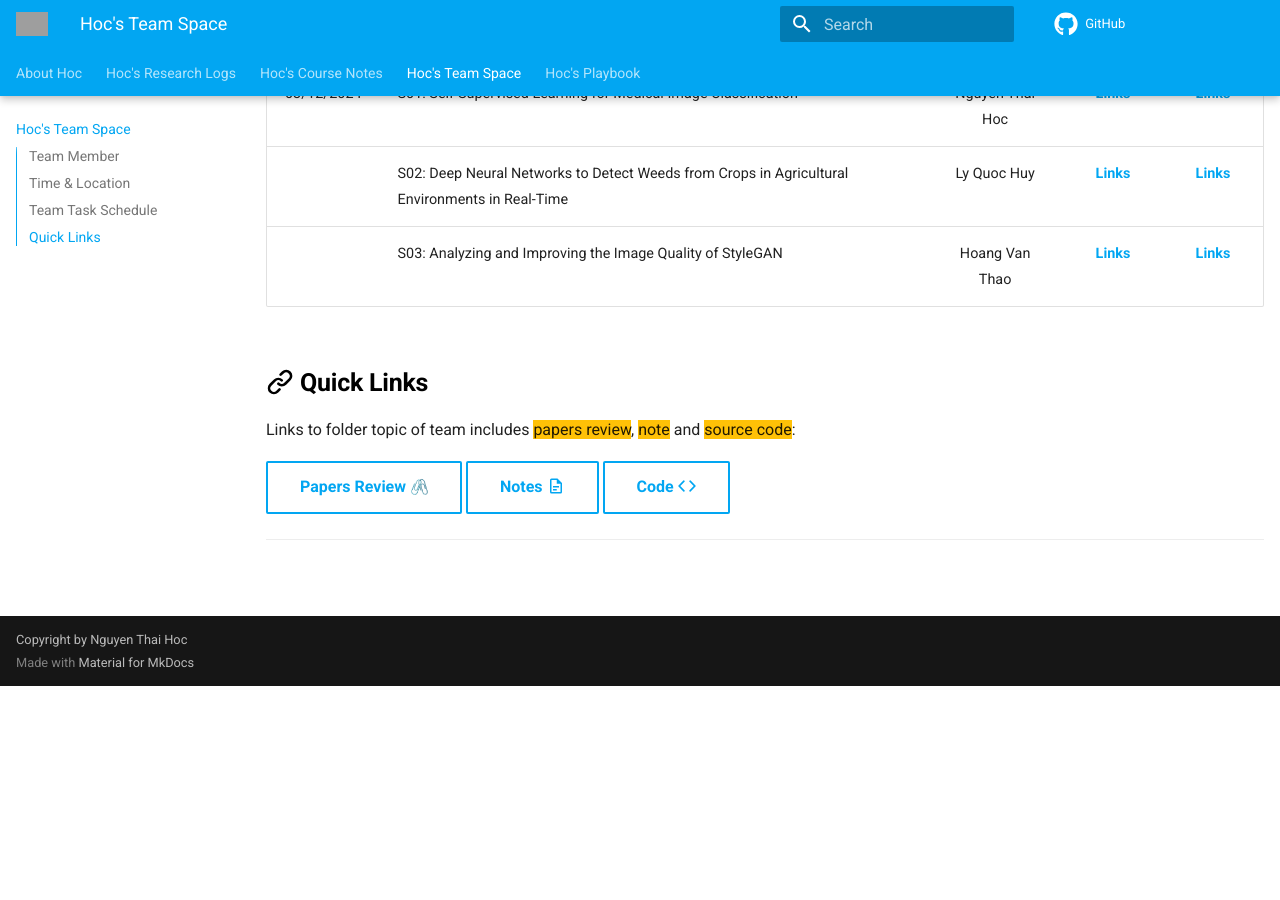
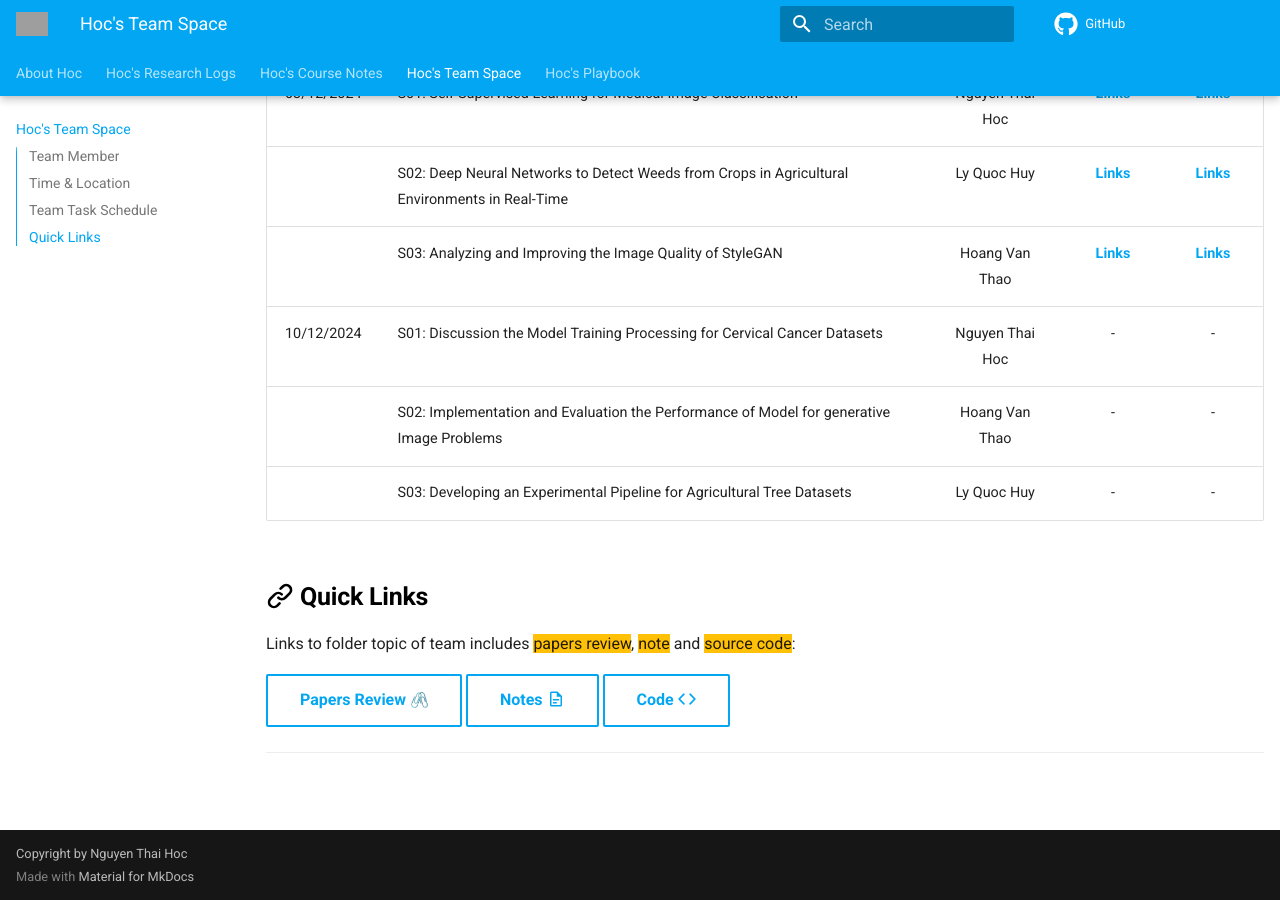
Before and after one commit to nthaihoc/hoc-sphere, an MkDocs documentation site: the page built from docs/team-space/index.md, in a window 1280 px wide and 900 px high, scrolled down 964 px. Built offline with MkDocs 1.6.1 and Material for MkDocs 9.7.7, drawn with Linux system fonts in a browser that asks for light colours; emoji names are drawn with the system emoji font; comment, search, counter and statistics services are not loaded; before the commit the page ends 1650 px from its top, so only the background shows below that; grey boxes are pictures that could not be loaded.

Commit message:
update teamspace

```diff
--- a/docs/team-space/index.md
+++ b/docs/team-space/index.md
@@ -30,6 +30,9 @@
 | 03/12/2024 | S01: Self-Supervised Learning for Medical Image Classification | Nguyen Thai Hoc | [**Links**](https://www.researchgate.net/publication/370314151_Self-supervised_learning_for_medical_image_classification_a_systematic_review_and_implementation_guidelines){:target="_blank"} | [**Links**](research-logs/ccr-notes/note01.md){:target="_blank"} |
 | | S02: Deep Neural Networks to Detect Weeds from Crops in Agricultural Environments in Real-Time | Ly Quoc Huy | [**Links**](https://www.mdpi.com/2072-4292/13/21/4486){:target="_blank"} | [**Links**](https://){:target="_blank"} |
 | | S03: Analyzing and Improving the Image Quality of StyleGAN | Hoang Van Thao | [**Links**](https://openaccess.thecvf.com/content_CVPR_2020/papers/Karras_Analyzing_and_Improving_the_Image_Quality_of_StyleGAN_CVPR_2020_paper.pdf){:target="_blank"} | [**Links**](https://){:target="_blank"} |
+| 10/12/2024 | S01: Discussion the Model Training Processing for Cervical Cancer Datasets | Nguyen Thai Hoc | - | - |
+|           | S02: Implementation and Evaluation the Performance of Model for generative Image Problems | Hoang Van Thao | - | - |
+|           | S03: Developing an Experimental Pipeline for Agricultural Tree Datasets | Ly Quoc Huy | - | - |
 
 
 ## :octicons-link-16: Quick Links
```
